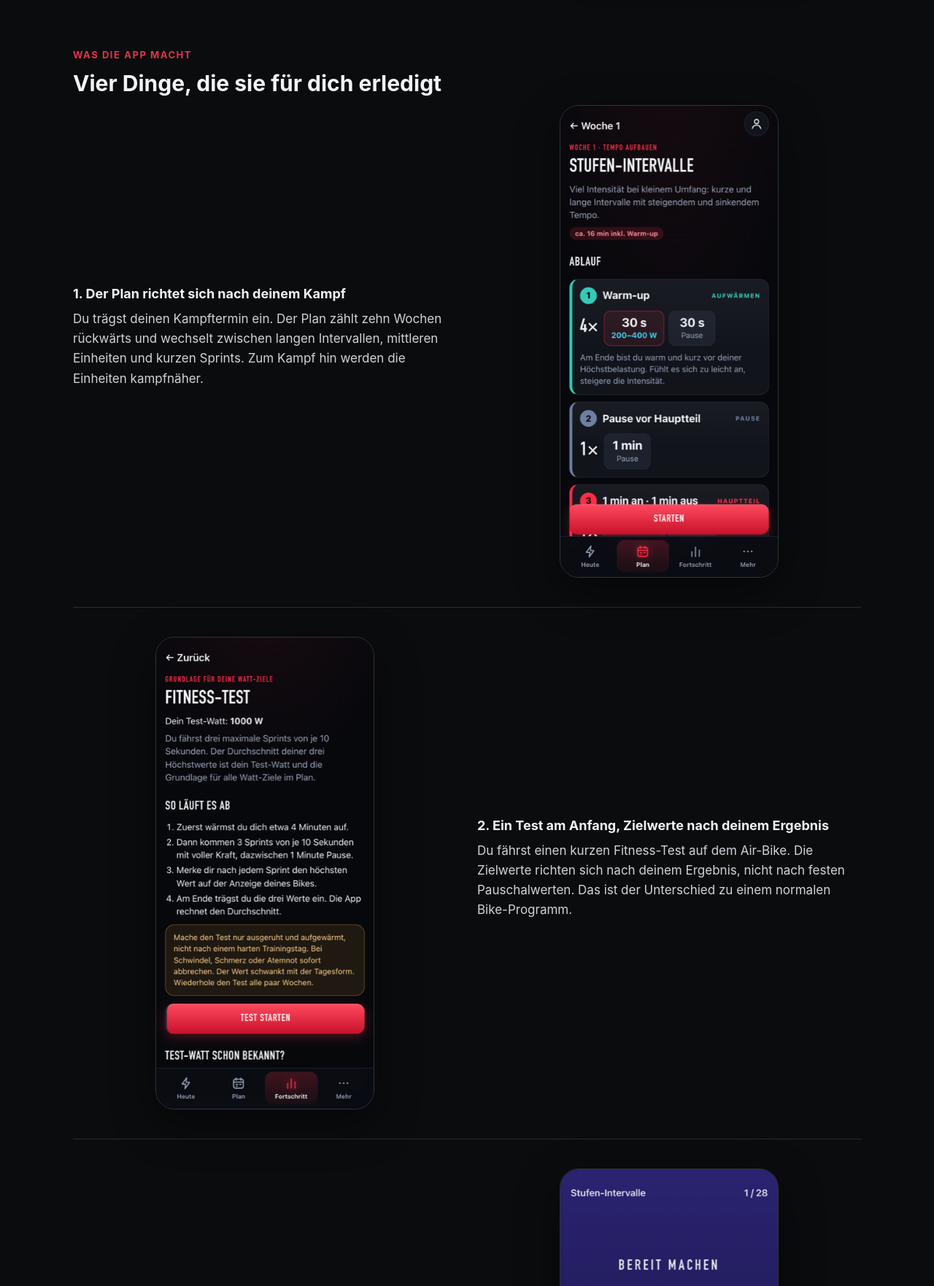
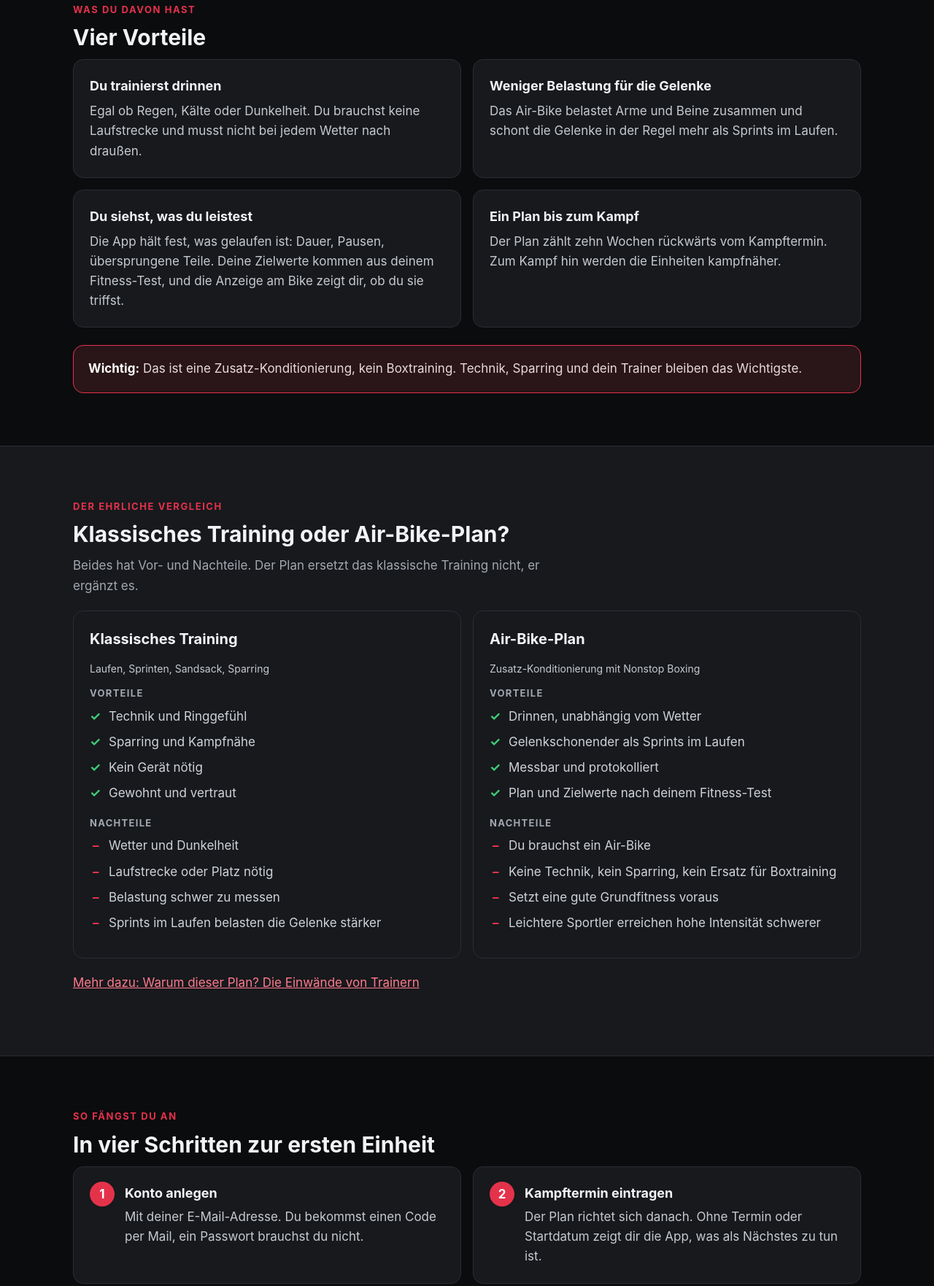
Before and after one commit to aozcorap/nonstop-boxing-info, a plain HTML site: page index.html in a window 1280 px wide. Shown: the part 865-2628 px from the top of the page at 73% size. Drawn offline with Linux system fonts and the light colour scheme.

Commit message:
Info-Seite: Vorteile oben, ehrlicher Vergleich, Zusatz-Hinweis, kleinere Bilder
Co-Authored-By: Claude Sonnet 5.5 <noreply@anthropic.com>

```diff
--- a/index.html
+++ b/index.html
@@ -3,8 +3,8 @@
 <head>
   <meta charset="utf-8">
   <meta name="viewport" content="width=device-width, initial-scale=1">
-  <title>Nonstop Boxing – Trainingsplan für das Air-Bike</title>
-  <meta name="description" content="Nonstop Boxing: Ein Trainingsplan auf dem Air-Bike, der sich nach deinem Kampftermin richtet. Mit Fitness-Test, Timer und Erinnerungen.">
+  <title>Nonstop Boxing – Konditionsplan für das Air-Bike</title>
+  <meta name="description" content="Nonstop Boxing: Ein Zusatz-Konditionsplan für Boxer auf dem Air-Bike. Drinnen, messbar, geplant auf deinen Kampf. Ersetzt kein Boxtraining.">
   <link rel="icon" href="icon.svg" type="image/svg+xml">
   <link rel="stylesheet" href="stil.css">
 </head>
@@ -26,12 +26,12 @@
     <div class="hero">
       <div class="wrap hero-grid">
         <div>
-          <p class="eyebrow">Trainingsplan für das Air-Bike</p>
-          <h1>Boxen läuft in Schüben. Dein Training sollte das auch.</h1>
-          <p class="lead">Nonstop Boxing plant deine Kondition vom Kampftermin rückwärts. Du fährst am Anfang einen Test, der Timer führt dich durch jede Einheit, und die App erinnert dich an die nächste.</p>
+          <p class="eyebrow">Zusatztraining für Boxer</p>
+          <h1>Mehr Kondition für den Kampf. Drinnen, messbar, geplant.</h1>
+          <p class="lead">Nonstop Boxing ist ein Konditionsplan auf dem Air-Bike. Er richtet sich nach deinem Kampftermin und misst, was du wirklich leistest. Er ergänzt dein Boxtraining, er ersetzt es nicht.</p>
           <div class="row-btn">
             <a class="btn" href="https://aozcorap.github.io/airbike/">Web-Version öffnen</a>
-            <a class="btn ghost" href="so-funktioniert-es.html">So funktioniert es</a>
+            <a class="btn ghost" href="#anfangen">So fängst du an</a>
           </div>
           <div class="stores" aria-label="Store-Downloads, noch nicht verfügbar">
             <span class="store"><small>Bald im</small><strong>App Store</strong></span>
@@ -47,39 +47,86 @@
 
     <section>
       <div class="wrap">
-        <p class="eyebrow">Was die App macht</p>
-        <h2>Vier Dinge, die sie für dich erledigt</h2>
+        <p class="eyebrow">Was du davon hast</p>
+        <h2>Vier Vorteile</h2>
+        <div class="grid2">
+          <div class="card"><h3>Du trainierst drinnen</h3><p>Egal ob Regen, Kälte oder Dunkelheit. Du brauchst keine Laufstrecke und musst nicht bei jedem Wetter nach draußen.</p></div>
+          <div class="card"><h3>Weniger Belastung für die Gelenke</h3><p>Das Air-Bike belastet Arme und Beine zusammen und schont die Gelenke in der Regel mehr als Sprints im Laufen.</p></div>
+          <div class="card"><h3>Du siehst, was du leistest</h3><p>Die App hält fest, was gelaufen ist: Dauer, Pausen, übersprungene Teile. Deine Zielwerte kommen aus deinem Fitness-Test, und die Anzeige am Bike zeigt dir, ob du sie triffst.</p></div>
+          <div class="card"><h3>Ein Plan bis zum Kampf</h3><p>Der Plan zählt zehn Wochen rückwärts vom Kampftermin. Zum Kampf hin werden die Einheiten kampfnäher.</p></div>
+        </div>
+        <div class="notice" style="margin-top:24px">
+          <p><b>Wichtig:</b> Das ist eine Zusatz-Konditionierung, kein Boxtraining. Technik, Sparring und dein Trainer bleiben das Wichtigste.</p>
+        </div>
+      </div>
+    </section>
 
-        <div class="feature">
-          <div class="fbody">
-            <h3>1. Der Plan richtet sich nach deinem Kampf</h3>
-            <p>Du trägst deinen Kampftermin ein. Der Plan zählt zehn Wochen rückwärts und wechselt zwischen langen Intervallen, mittleren Einheiten und kurzen Sprints. Zum Kampf hin werden die Einheiten kampfnäher.</p>
+    <section class="band">
+      <div class="wrap compare">
+        <p class="eyebrow">Der ehrliche Vergleich</p>
+        <h2>Klassisches Training oder Air-Bike-Plan?</h2>
+        <p class="muted" style="max-width:680px">Beides hat Vor- und Nachteile. Der Plan ersetzt das klassische Training nicht, er ergänzt es.</p>
+        <div class="grid2" style="margin-top:20px">
+          <div class="card">
+            <h3>Klassisches Training</h3>
+            <p class="muted small" style="margin-bottom:12px">Laufen, Sprinten, Sandsack, Sparring</p>
+            <h4>Vorteile</h4>
+            <ul class="pc pro">
+              <li>Technik und Ringgefühl</li>
+              <li>Sparring und Kampfnähe</li>
+              <li>Kein Gerät nötig</li>
+              <li>Gewohnt und vertraut</li>
+            </ul>
+            <h4>Nachteile</h4>
+            <ul class="pc con">
+              <li>Wetter und Dunkelheit</li>
+              <li>Laufstrecke oder Platz nötig</li>
+              <li>Belastung schwer zu messen</li>
+              <li>Sprints im Laufen belasten die Gelenke stärker</li>
+            </ul>
           </div>
-          <img class="phone" src="img/b1_einheit.png" alt="Einheit mit Ablauf und Start" width="390" height="844" loading="lazy">
+          <div class="card">
+            <h3>Air-Bike-Plan</h3>
+            <p class="muted small" style="margin-bottom:12px">Zusatz-Konditionierung mit Nonstop Boxing</p>
+            <h4>Vorteile</h4>
+            <ul class="pc pro">
+              <li>Drinnen, unabhängig vom Wetter</li>
+              <li>Gelenkschonender als Sprints im Laufen</li>
+              <li>Messbar und protokolliert</li>
+              <li>Plan und Zielwerte nach deinem Fitness-Test</li>
+            </ul>
+            <h4>Nachteile</h4>
+            <ul class="pc con">
+              <li>Du brauchst ein Air-Bike</li>
+              <li>Keine Technik, kein Sparring, kein Ersatz für Boxtraining</li>
+              <li>Setzt eine gute Grundfitness voraus</li>
+              <li>Leichtere Sportler erreichen hohe Intensität schwerer</li>
+            </ul>
+          </div>
         </div>
+        <p style="margin-top:20px"><a href="warum-dieser-plan.html">Mehr dazu: Warum dieser Plan? Die Einwände von Trainern</a></p>
+      </div>
+    </section>
 
-        <div class="feature flip">
-          <div class="fbody">
-            <h3>2. Ein Test am Anfang, Zielwerte nach deinem Ergebnis</h3>
-            <p>Du fährst einen kurzen Fitness-Test auf dem Air-Bike. Die Zielwerte richten sich nach deinem Ergebnis, nicht nach festen Pauschalwerten. Das ist der Unterschied zu einem normalen Bike-Programm.</p>
-          </div>
-          <img class="phone" src="img/b2_fitnesstest.png" alt="Fitness-Test in der App" width="390" height="844" loading="lazy">
+    <section id="anfangen">
+      <div class="wrap">
+        <p class="eyebrow">So fängst du an</p>
+        <h2>In vier Schritten zur ersten Einheit</h2>
+        <ol class="steps">
+          <li><b>Konto anlegen</b><span>Mit deiner E-Mail-Adresse. Du bekommst einen Code per Mail, ein Passwort brauchst du nicht.</span></li>
+          <li><b>Kampftermin eintragen</b><span>Der Plan richtet sich danach. Ohne Termin oder Startdatum zeigt dir die App, was als Nächstes zu tun ist.</span></li>
+          <li><b>Fitness-Test fahren</b><span>Ein kurzer Test auf dem Air-Bike. Daraus berechnet die App deine Zielwerte.</span></li>
+          <li><b>Einheit starten</b><span>Der Timer führt dich durch Belastung und Pause. Danach siehst du deinen Verlauf im Bereich Fortschritt.</span></li>
+        </ol>
+        <div class="shots" style="margin-top:32px">
+          <figure><img class="phone" src="img/b3_plan.png" alt="Plan mit den Phasen" width="390" height="844" loading="lazy"><figcaption>Plan</figcaption></figure>
+          <figure><img class="phone" src="img/b2_fitnesstest.png" alt="Fitness-Test" width="390" height="844" loading="lazy"><figcaption>Fitness-Test</figcaption></figure>
+          <figure><img class="phone" src="img/b5_timer.png" alt="Timer" width="390" height="844" loading="lazy"><figcaption>Timer</figcaption></figure>
+          <figure><img class="phone" src="img/b6a_fortschritt.png" alt="Fortschritt" width="390" height="844" loading="lazy"><figcaption>Fortschritt</figcaption></figure>
         </div>
-
-        <div class="feature">
-          <div class="fbody">
-            <h3>3. Der Timer führt dich durch jede Einheit</h3>
-            <p>Der Timer zeigt dir Belastung und Pause an. Du musst nicht auf eine Uhr schauen, du kannst dich auf das Fahren konzentrieren.</p>
-          </div>
-          <img class="phone" src="img/b5_timer.png" alt="Timer während einer Einheit" width="390" height="844" loading="lazy">
-        </div>
-
-        <div class="feature flip">
-          <div class="fbody">
-            <h3>4. Dein Verlauf bleibt sichtbar</h3>
-            <p>Im Bereich Fortschritt siehst du, was du gefahren bist. Der Kalender zeigt dir, welche Einheiten anstehen.</p>
-          </div>
-          <img class="phone" src="img/b6a_fortschritt.png" alt="Fortschritt in der App" width="390" height="844" loading="lazy">
+        <div class="row-btn">
+          <a class="btn" href="https://aozcorap.github.io/airbike/">Web-Version öffnen</a>
+          <a class="btn ghost" href="so-funktioniert-es.html">Mehr zum Ablauf</a>
         </div>
       </div>
     </section>
@@ -106,19 +153,12 @@
 
     <section>
       <div class="wrap">
-        <p class="eyebrow">Ehrlich gesagt</p>
-        <h2>Was die App nicht ist</h2>
-        <div class="grid2">
-          <div class="card"><h3>Kein Ersatz für Boxtraining</h3><p>Technik und Sparring machst du weiter mit deinem Trainer. Die App baut die Kondition dafür auf.</p></div>
-          <div class="card"><h3>Keine Studie</h3><p>Der Plan folgt anerkannten Trainingsprinzipien. Eine eigene wissenschaftliche Untersuchung gibt es nicht.</p></div>
-        </div>
-      </div>
-    </section>
-
-    <section>
-      <div class="wrap">
         <p class="eyebrow">Häufige Fragen</p>
         <h2>Die wichtigsten Antworten</h2>
+        <details>
+          <summary>Ersetzt die App mein Boxtraining?</summary>
+          <p>Nein. Sie ist eine Zusatz-Konditionierung. Technik und Sparring machst du weiter mit deinem Trainer.</p>
+        </details>
         <details>
           <summary>Brauche ich ein Air-Bike?</summary>
           <p>Ja. Der Plan ist für das Air-Bike gemacht.</p>
@@ -126,10 +166,6 @@
         <details>
           <summary>Kostet es etwas?</summary>
           <p>Das erste Training ist kostenlos. Danach gibt es ein Abo oder das Training mit Werbung. Die Preise stehen auf der Seite <a href="preise.html">Preise</a>.</p>
-        </details>
-        <details>
-          <summary>Wo kann ich die App nutzen?</summary>
-          <p>Heute im Browser, auf dem Handy und am Computer, über die Web-Version. Die iPhone-App folgt im App Store, Android später.</p>
         </details>
         <details>
           <summary>Ist der Plan für Anfänger geeignet?</summary>
--- a/stil.css
+++ b/stil.css
@@ -49,7 +49,7 @@ section.band { background: var(--card); }
 .hero { padding: 56px 0 48px; }
 .hero-grid { display: grid; gap: 40px; align-items: center; }
 .hero .lead { font-size: 19px; color: #d7dade; max-width: 560px; }
-.hero-shot { justify-self: center; width: 240px; }
+.hero-shot { justify-self: center; width: 190px; }
 .phone { border-radius: 26px; border: 1px solid #2f3339; box-shadow: 0 20px 60px rgba(0,0,0,.45); width: 100%; height: auto; }
 
 /* Funktionen als Zeilen mit Bild */
@@ -58,7 +58,7 @@ section.band { background: var(--card); }
 .feature p { color: #cfd3d8; }
 .feature ul { padding-left: 20px; margin: 0; color: #cfd3d8; }
 .feature ul li { margin-bottom: 6px; }
-.feature .phone { max-width: 260px; justify-self: center; }
+.feature .phone { max-width: 200px; justify-self: center; }
 
 /* Karten */
 .grid2, .grid3 { display: grid; gap: 16px; }
@@ -99,6 +99,19 @@ details p:last-child { margin-bottom: 0; }
 .shots { display: grid; grid-template-columns: repeat(2, 1fr); gap: 16px; }
 .shots figure { margin: 0; }
 .shots figcaption { color: var(--muted); font-size: 14px; margin-top: 8px; text-align: center; }
+.shots .phone { max-width: 170px; margin: 0 auto; }
+
+/* Hinweis-Kasten und Vergleich */
+.notice { background: #2a1519; border: 1px solid var(--accent); border-radius: 14px; padding: 18px 20px; }
+.notice b { color: #fff; }
+.notice p { margin: 0; color: #e7dadd; }
+.pc { list-style: none; padding: 0; margin: 0 0 12px; }
+.pc li { position: relative; padding-left: 26px; margin-bottom: 8px; color: #cfd3d8; }
+.pc.pro li::before { content: "✓"; position: absolute; left: 0; color: #3ecf7a; font-weight: 700; }
+.pc.con li::before { content: "–"; position: absolute; left: 4px; color: var(--accent); font-weight: 700; }
+.compare h3 { font-size: 20px; margin-bottom: 14px; }
+.compare h4 { font-size: 13px; letter-spacing: .1em; text-transform: uppercase; color: var(--muted); margin: 16px 0 8px; }
+.compare h4:first-of-type { margin-top: 0; }
 
 /* Fuß */
 footer { border-top: 1px solid var(--line); padding: 36px 0 48px; color: var(--muted); font-size: 14px; }
@@ -116,10 +129,10 @@ footer { border-top: 1px solid var(--line); padding: 36px 0 48px; color: var(--m
   .steps { grid-template-columns: repeat(2, 1fr); }
   .shots { grid-template-columns: repeat(4, 1fr); }
   .hero-grid { grid-template-columns: 1.1fr .9fr; }
-  .hero-shot { width: 300px; }
+  .hero-shot { width: 220px; }
   .feature { grid-template-columns: 1fr 1fr; }
   .feature.flip .fbody { order: 2; }
-  .feature .phone { max-width: 300px; }
+  .feature .phone { max-width: 220px; }
   .foot { grid-template-columns: 1fr auto; align-items: center; }
 }
 @media (min-width: 1024px) {
```
